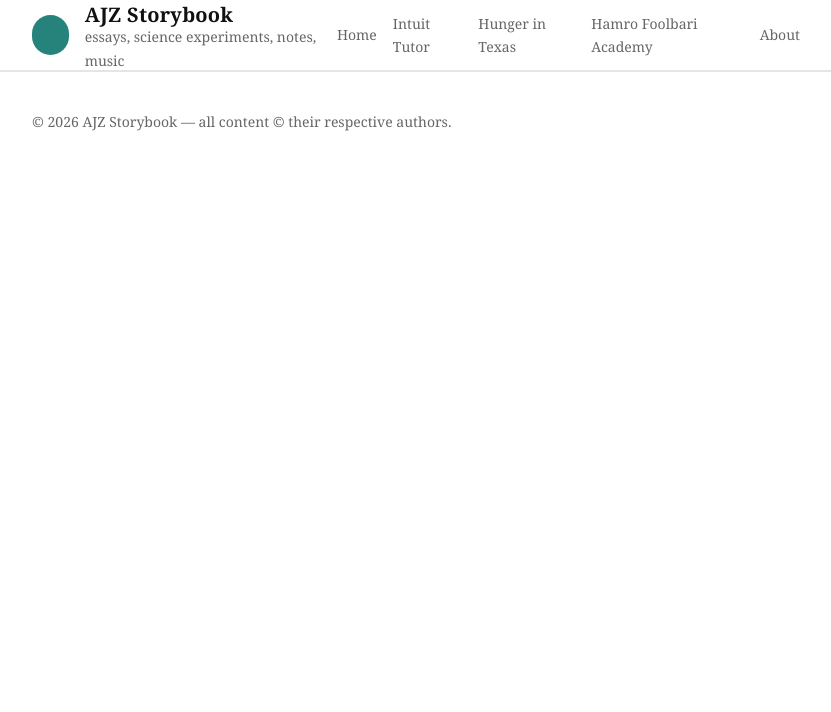
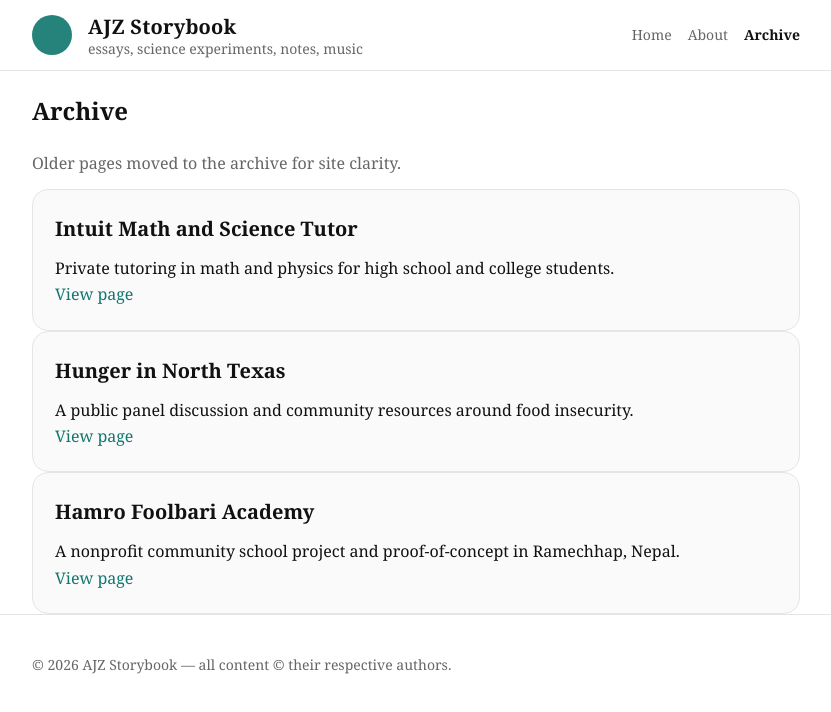
Before and after one commit to aj-zhimire/ajz-storybook, a React (Vite) app in the folder client/: page /archive in a window 1280 px wide. Shown: the top 712 px of the page, without its empty margins (224-1055 px from the left). Built offline with nearby package versions, Linux system fonts and the light colour scheme.

Commit message:
Add archive pages and related updates

```diff
--- a/client/src/App.css
+++ b/client/src/App.css
@@ -204,3 +204,11 @@ a:hover{color:var(--accent)}
   color: var(--accent);
   text-decoration: none;
 }
+
+/* Archived banner */
+.archived-banner{background:#fff4f0;border-top:1px solid #ffd7c2;border-bottom:1px solid #ffd7c2}
+.archived-banner p{margin:0;padding:10px 16px;color:#7a2b00;font-weight:600;text-align:center}
+@media (prefers-color-scheme: dark){
+  .archived-banner{background:#2b1912;border-color:#4b2a1b}
+  .archived-banner p{color:#ffd8bf}
+}
--- a/client/src/App.jsx
+++ b/client/src/App.jsx
@@ -7,6 +7,7 @@ import Home from './pages/Home';
 import HungerInTexas from './pages/HungerInTexas';
 import HamroFoolbari from './pages/HamroFoolbari';
 import IntuitTutor from './pages/IntuitTutor';
+import Archive from './pages/Archive';
 function App() {
   return (
     <BrowserRouter>
@@ -18,6 +19,7 @@ function App() {
           <Route path="/hunger-in-texas" element={<HungerInTexas />} />
           <Route path="/hamro-foolbari" element={<HamroFoolbari />} />
           <Route path="/intuit-tutor" element={<IntuitTutor />} />
+          <Route path="/archive" element={<Archive />} />
         </Routes>
       </main>
       <Footer />
--- /dev/null
+++ b/client/src/components/ArchivedBanner.jsx
@@ -0,0 +1,13 @@
+function ArchivedBanner({ date }) {
+  return (
+    <div className="archived-banner">
+      <div className="container">
+        <p>
+          <strong>Archived:</strong> This page was archived{date ? ` — ${date}` : '.'} It is kept for reference.
+        </p>
+      </div>
+    </div>
+  );
+}
+
+export default ArchivedBanner;
--- a/client/src/components/Header.jsx
+++ b/client/src/components/Header.jsx
@@ -13,10 +13,8 @@ function Header() {
         </div>
         <nav className="menu">
           <Link to="/" className={location.pathname === '/' ? 'active' : ''}>Home</Link>
-          <Link to="/intuit-tutor" className={location.pathname === '/intuit-tutor' ? 'active' : ''}>Intuit Tutor</Link>
-          <Link to="/hunger-in-texas" className={location.pathname === '/hunger-in-texas' ? 'active' : ''}>Hunger in Texas</Link>
-          <Link to="/hamro-foolbari" className={location.pathname === '/hamro-foolbari' ? 'active' : ''}>Hamro Foolbari Academy</Link>
           <Link to="/about" className={location.pathname === '/about' ? 'active' : ''}>About</Link>
+          <Link to="/archive" className={location.pathname === '/archive' ? 'active' : ''}>Archive</Link>
         </nav>
       </div>
     </header>
--- a/client/src/components/HungerAnnouncement.jsx
+++ /dev/null
@@ -1,25 +0,0 @@
-function HungerAnnouncement() {
-  return (
-    <section className="thought-of-day">
-      <div className="thought-content announcement-card">
-        <span className="thought-label">📢 Upcoming Event</span>
-        <blockquote>
-          "Join us for a crucial conversation on Hunger in North Texas - A Public Panel Discussion on Food Insecurity with{" "}
-          <a href="https://ntfb.org" target="_blank" rel="noopener noreferrer">
-            North Texas Food Bank
-          </a>
-          "
-        </blockquote>
-        <div className="thought-meta">
-          <small>
-            Friday, January 30, 2026 • 7:00 AM - 7:45 AM •{" "}
-            <a href="/hunger-in-texas">📋 Learn More &amp; RSVP</a> •{" "}
-            <a href="/hunger-panel-event.ics" download>📅 Add to Calendar</a>
-          </small>
-        </div>
-      </div>
-    </section>
-  );
-}
-
-export default HungerAnnouncement;
--- /dev/null
+++ b/client/src/pages/Archive.jsx
@@ -0,0 +1,42 @@
+import { Link } from 'react-router-dom';
+import './IntuitTutor.css';
+
+function Archive() {
+  const items = [
+    {
+      title: 'Intuit Math and Science Tutor',
+      path: '/intuit-tutor',
+      excerpt: 'Private tutoring in math and physics for high school and college students.'
+    },
+    {
+      title: 'Hunger in North Texas',
+      path: '/hunger-in-texas',
+      excerpt: 'A public panel discussion and community resources around food insecurity.'
+    },
+    {
+      title: 'Hamro Foolbari Academy',
+      path: '/hamro-foolbari',
+      excerpt: 'A nonprofit community school project and proof-of-concept in Ramechhap, Nepal.'
+    }
+  ];
+
+  return (
+    <section className="archive-page">
+      <h1>Archive</h1>
+      <p className="subtitle">Older pages moved to the archive for site clarity.</p>
+      <div className="archive-list">
+        {items.map((it) => (
+          <article key={it.path} className="tutor-card">
+            <h2>{it.title}</h2>
+            <p>{it.excerpt}</p>
+            <p>
+              <Link to={it.path}>View page</Link>
+            </p>
+          </article>
+        ))}
+      </div>
+    </section>
+  );
+}
+
+export default Archive;
--- a/client/src/pages/HamroFoolbari.jsx
+++ b/client/src/pages/HamroFoolbari.jsx
@@ -1,9 +1,12 @@
 import './HamroFoolbari.css';
 import { CONTACT_EMAILS, CONTACT_MAILTO } from '../constants/contact';
+import ArchivedBanner from '../components/ArchivedBanner';
 
 function HamroFoolbari() {
   return (
-    <section className="hamro-foolbari">
+    <>
+      <ArchivedBanner date="Archived" />
+      <section className="hamro-foolbari">
       <h1>Hamro Foolbari Academy</h1>
       <p className="subtitle">Education is a right! • Ramechhap, Nepal</p>
 
@@ -71,6 +74,7 @@ function HamroFoolbari() {
         </a>
       </section>
     </section>
+    </>
   );
 }
 
--- a/client/src/pages/Home.jsx
+++ b/client/src/pages/Home.jsx
@@ -1,12 +1,25 @@
-import HungerAnnouncement from '../components/HungerAnnouncement';
 import TodayReflection from '../components/TodayReflection';
 import YoungScientists from '../components/YoungScientists';
 import EvolutionOfMath from '../components/EvolutionOfMath';
+import { Link } from 'react-router-dom';
 
 function Home() {
   return (
     <>
-      <HungerAnnouncement />
+      {/* <section className="thought-of-day">
+        <div className="thought-content announcement-card">
+          <span className="thought-label">📢 Archived Event</span>
+          <blockquote>
+            The "Hunger in North Texas" panel was held earlier this year and
+            has been moved to the Archive.
+          </blockquote>
+          <div className="thought-meta">
+            <small>
+              <Link to="/archive">See archived events</Link>
+            </small>
+          </div>
+        </div>
+      </section> */}
       <TodayReflection />
       <EvolutionOfMath />
       <YoungScientists />
--- a/client/src/pages/HungerInTexas.jsx
+++ b/client/src/pages/HungerInTexas.jsx
@@ -1,9 +1,12 @@
 import './HungerInTexas.css';
 import { CONTACT_MAILTO } from '../constants/contact';
+import ArchivedBanner from '../components/ArchivedBanner';
 
 function HungerInTexas() {
   return (
-    <section className="hunger-in-texas">
+    <>
+      <ArchivedBanner date="January 30, 2026" />
+      <section className="hunger-in-texas">
       <h2>Hunger in North Texas</h2>
       <div className="event-card">
         <div className="event-details">
@@ -75,6 +78,7 @@ function HungerInTexas() {
         </div>
       </div>
     </section>
+    </>
   );
 }
 
--- a/client/src/pages/IntuitTutor.jsx
+++ b/client/src/pages/IntuitTutor.jsx
@@ -1,8 +1,11 @@
 import './IntuitTutor.css';
+import ArchivedBanner from '../components/ArchivedBanner';
 
 function IntuitTutor() {
   return (
-    <section className="tutor-page">
+    <>
+      <ArchivedBanner date="January 2026" />
+      <section className="tutor-page">
       <div className="tutor-hero">
         <img
           className="tutor-logo"
@@ -102,6 +105,7 @@ function IntuitTutor() {
         </article>
       </div>
     </section>
+    </>
   );
 }
 
```
Also changed, not shown: 1 other file (tests, documents, lock files or other folders).
